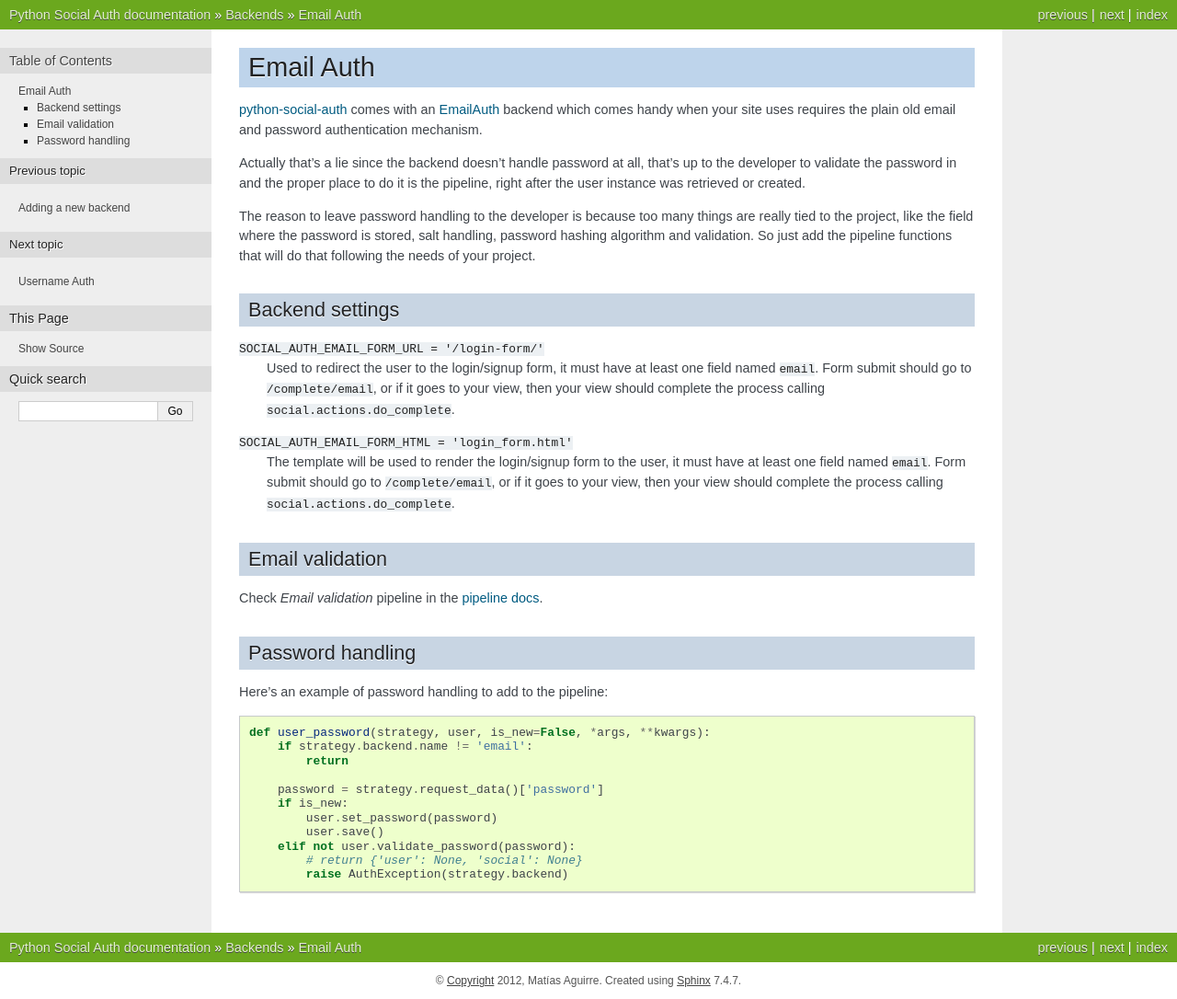
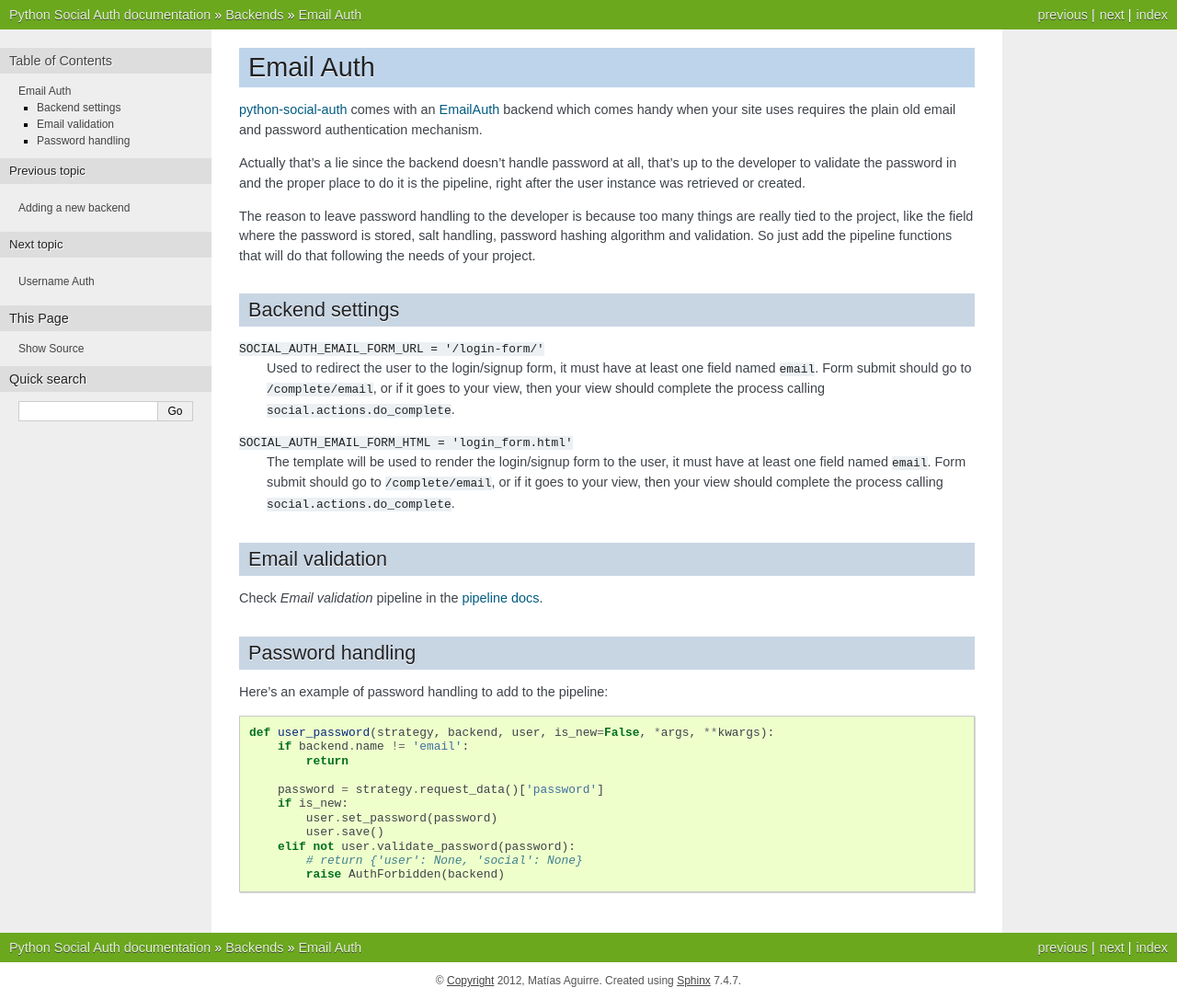
Before and after one commit to omab/python-social-auth, a Sphinx documentation site: the page built from docs/backends/email.rst, in a window 1280 px wide. Shown: the whole page at 92% size. Built offline with Sphinx 7.4.7, drawn with Linux system fonts in a browser that asks for light colours.

Commit message:
Fix example for email auth

```diff
--- a/docs/backends/email.rst
+++ b/docs/backends/email.rst
@@ -41,8 +41,8 @@ Password handling
 
 Here's an example of password handling to add to the pipeline::
 
-    def user_password(strategy, user, is_new=False, *args, **kwargs):
-        if strategy.backend.name != 'email':
+    def user_password(strategy, backend, user, is_new=False, *args, **kwargs):
+        if backend.name != 'email':
             return
 
         password = strategy.request_data()['password']
@@ -51,7 +51,7 @@ Here's an example of password handling to add to the pipeline::
             user.save()
         elif not user.validate_password(password):
             # return {'user': None, 'social': None}
-            raise AuthException(strategy.backend)
+            raise AuthForbidden(backend)
 
 .. _python-social-auth: https://github.com/omab/python-social-auth
 .. _EmailAuth: https://github.com/omab/python-social-auth/blob/master/social/backends/email.py#L5
```
